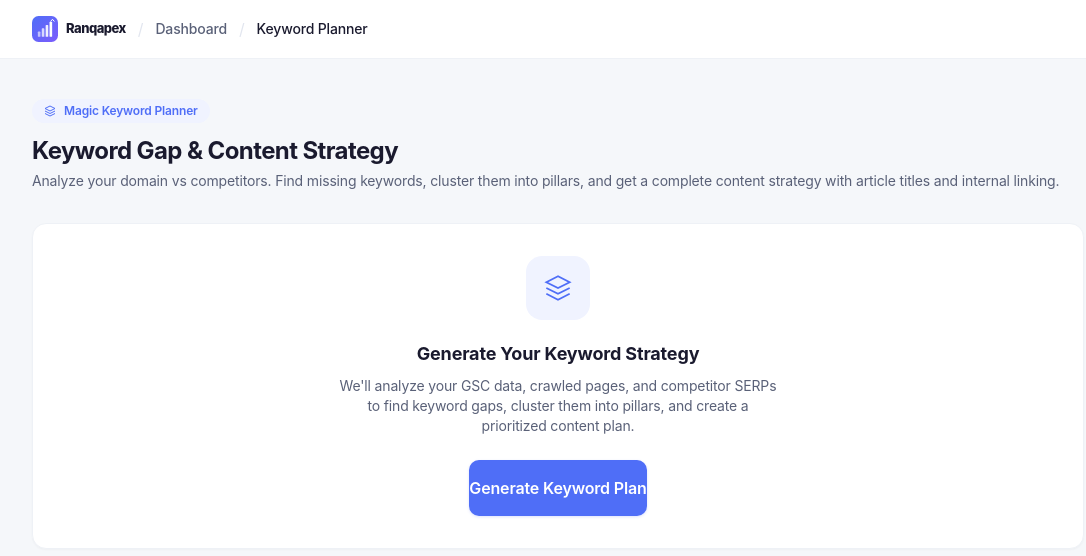
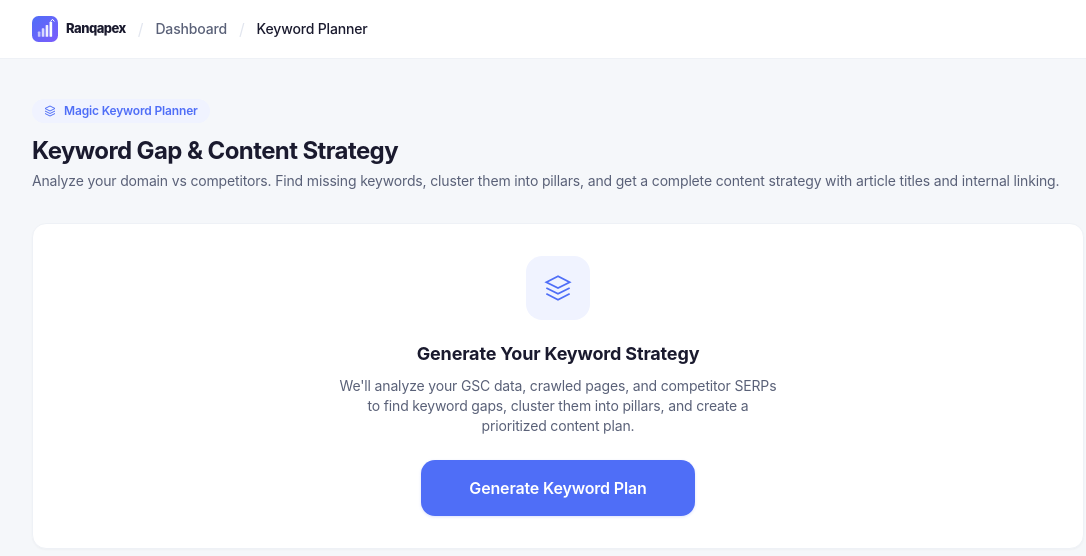
Before and after one commit to meenakshi0786-svg/Topranq, a Next.js app: page /domain/1/keyword-planner in a window 1280 px wide. Shown: the top 556 px of the page, without its empty margins (82-1168 px from the left). Built offline with nearby package versions, Linux system fonts and the light colour scheme.

Commit message:
Fix button size with inline styles (Tailwind classes not in compiled CSS)
Co-Authored-By: Claude Opus 4.6 (1M context) <noreply@anthropic.com>

```diff
--- a/src/app/domain/[id]/keyword-planner/page.tsx
+++ b/src/app/domain/[id]/keyword-planner/page.tsx
@@ -107,7 +107,7 @@ export default function KeywordPlannerPage() {
             <p className="text-sm mb-6 max-w-md mx-auto" style={{ color: "var(--text-secondary)" }}>
               We&apos;ll analyze your GSC data, crawled pages, and competitor SERPs to find keyword gaps, cluster them into pillars, and create a prioritized content plan.
             </p>
-            <button onClick={generate} className="btn-primary px-12 py-4 text-base font-semibold cursor-pointer rounded-xl">
+            <button onClick={generate} className="btn-primary cursor-pointer" style={{ padding: "16px 48px", fontSize: 16, fontWeight: 600, borderRadius: 14 }}>
               Generate Keyword Plan
             </button>
             {error && <p className="text-xs mt-4" style={{ color: "var(--critical)" }}>{error}</p>}
```
